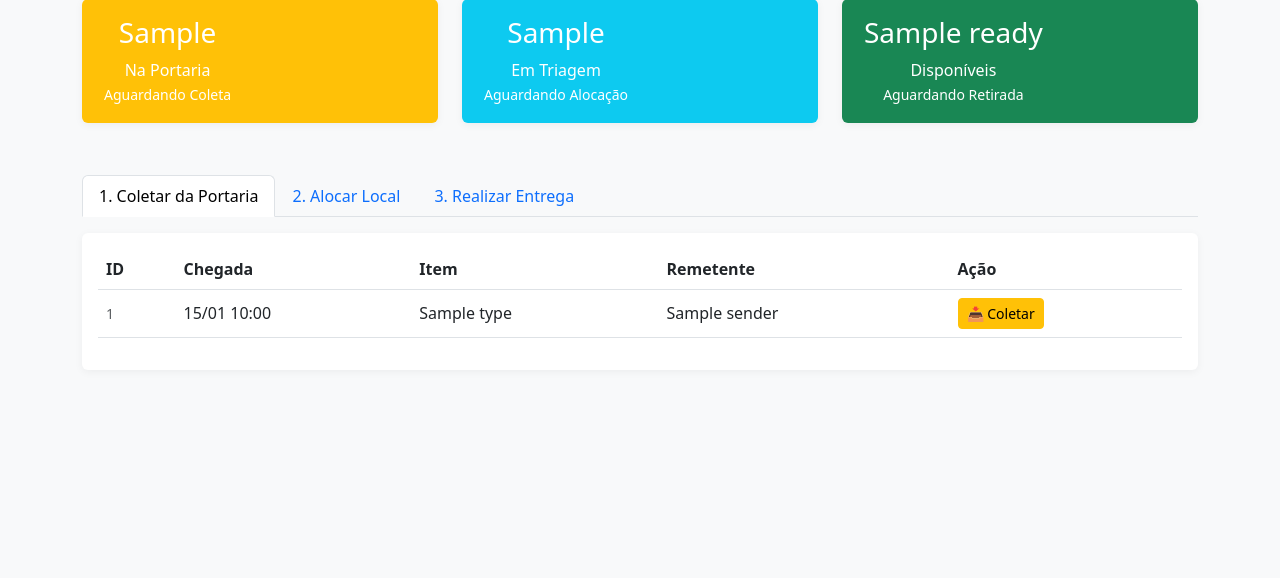
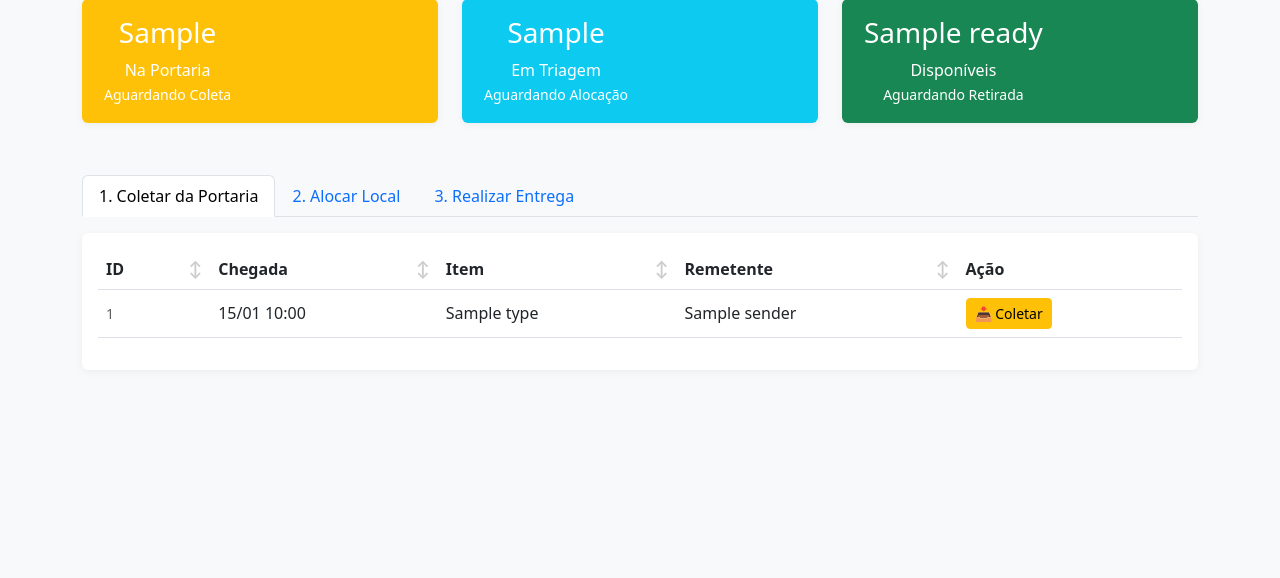
Before and after one commit to paduladiego/AeroPost, a Flask app: template templates/facilities/dashboard.html in a window 1280 px wide. Shown: the part 151-729 px from the top of the page. Run offline with Flask 3, Linux system fonts and the light colour scheme; the template is opened without the code that fills it: most values are stand-ins (such as "Sample title", 1, 10 or a date in 2020); some libraries are stand-ins or nearby versions.

Commit message:
AeroPost v2.1.0: ajuste de ordenação e persistencia de tela

```diff
--- a/templates/facilities/dashboard.html
+++ b/templates/facilities/dashboard.html
@@ -14,6 +14,60 @@
             manualFields.querySelectorAll('input').forEach(input => input.removeAttribute('required'));
         }
     }
+
+    // Persistência de Abas
+    document.addEventListener("DOMContentLoaded", function () {
+        const urlParams = new URLSearchParams(window.location.search);
+        const activeTab = urlParams.get('tab');
+        if (activeTab) {
+            const tabButton = document.getElementById(activeTab + '-tab');
+            if (tabButton) {
+                tabButton.click();
+            }
+        }
+    });
+
+    // Ordenação de Tabelas
+    function sortTable(tableId, colIndex) {
+        const table = document.getElementById(tableId);
+        const tbody = table.querySelector('tbody');
+        const rows = Array.from(tbody.querySelectorAll('tr'));
+        const header = table.querySelectorAll('th')[colIndex];
+        const isAsc = header.classList.contains('asc');
+
+        // Limpar estados de outras colunas
+        table.querySelectorAll('th').forEach(th => th.classList.remove('asc', 'desc'));
+
+        rows.sort((a, b) => {
+            let valA = a.cells[colIndex].innerText.trim().toLowerCase();
+            let valB = b.cells[colIndex].innerText.trim().toLowerCase();
+
+            // Lógica para números (IDs ou datas simplificadas)
+            if (!isNaN(valA) && !isNaN(valB)) {
+                return isAsc ? valB - valA : valA - valB;
+            }
+
+            return isAsc
+                ? (valA < valB ? 1 : -1)
+                : (valA > valB ? 1 : -1);
+        });
+
+        header.classList.toggle('asc', !isAsc);
+        header.classList.toggle('desc', isAsc);
+
+        rows.forEach(row => tbody.appendChild(row));
+    }
+
+    // Estilos para Ordenação
+    const style = document.createElement('style');
+    style.innerHTML = `
+        th.sortable { cursor: pointer; position: relative; padding-right: 25px !important; }
+        th.sortable:after { content: '↕'; position: absolute; right: 8px; color: #ccc; }
+        th.sortable.asc:after { content: '▴'; color: #000; }
+        th.sortable.desc:after { content: '▾'; color: #000; }
+        th.sortable:hover { background-color: #f1f1f1; }
+    `;
+    document.head.appendChild(style);
 </script>
 {% endblock %}
 
@@ -93,13 +147,13 @@
     <div class="tab-pane fade show active" id="portaria" role="tabpanel">
         <div class="card">
             <div class="card-body">
-                <table class="table align-middle">
+                <table class="table align-middle" id="table-portaria">
                     <thead>
                         <tr>
-                            <th>ID</th>
-                            <th>Chegada</th>
-                            <th>Item</th>
-                            <th>Remetente</th>
+                            <th class="sortable" onclick="sortTable('table-portaria', 0)">ID</th>
+                            <th class="sortable" onclick="sortTable('table-portaria', 1)">Chegada</th>
+                            <th class="sortable" onclick="sortTable('table-portaria', 2)">Item</th>
+                            <th class="sortable" onclick="sortTable('table-portaria', 3)">Remetente</th>
                             <th>Ação</th>
                         </tr>
                     </thead>
@@ -131,12 +185,12 @@
     <div class="tab-pane fade" id="triagem" role="tabpanel">
         <div class="card">
             <div class="card-body">
-                <table class="table align-middle">
+                <table class="table align-middle" id="table-triagem">
                     <thead>
                         <tr>
-                            <th>ID / Rastreio</th>
-                            <th>Item</th>
-                            <th>Remetente</th>
+                            <th class="sortable" onclick="sortTable('table-triagem', 0)">ID / Rastreio</th>
+                            <th class="sortable" onclick="sortTable('table-triagem', 1)">Item</th>
+                            <th class="sortable" onclick="sortTable('table-triagem', 2)">Remetente</th>
                             <th>Definir Local</th>
                         </tr>
                     </thead>
@@ -218,13 +272,13 @@
     <div class="tab-pane fade" id="entregar" role="tabpanel">
         <div class="card">
             <div class="card-body">
-                <table class="table align-middle">
+                <table class="table align-middle" id="table-entrega">
                     <thead>
                         <tr>
-                            <th>ID / Rastreio</th>
-                            <th>Item</th>
-                            <th>Destinatário</th>
-                            <th>Local</th>
+                            <th class="sortable" onclick="sortTable('table-entrega', 0)">ID / Rastreio</th>
+                            <th class="sortable" onclick="sortTable('table-entrega', 1)">Item</th>
+                            <th class="sortable" onclick="sortTable('table-entrega', 2)">Destinatário</th>
+                            <th class="sortable" onclick="sortTable('table-entrega', 3)">Local</th>
                             <th>Ação</th>
                         </tr>
                     </thead>
```
Also changed, not shown: routes/facilities.py (+5 -5 lines).
